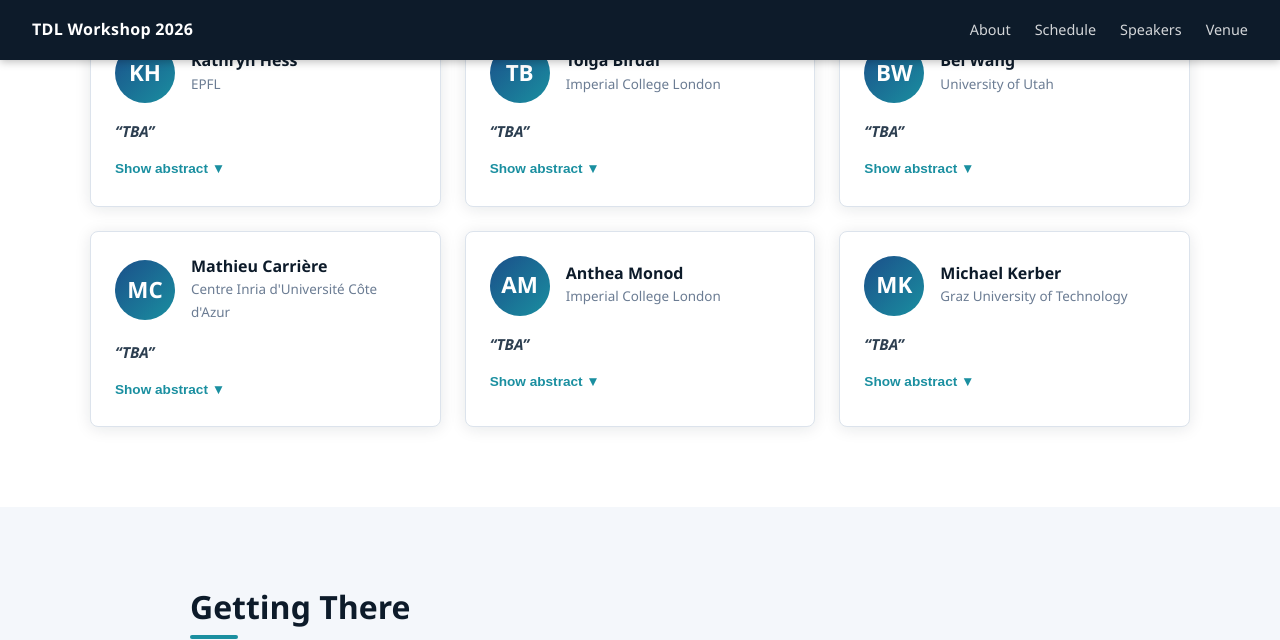
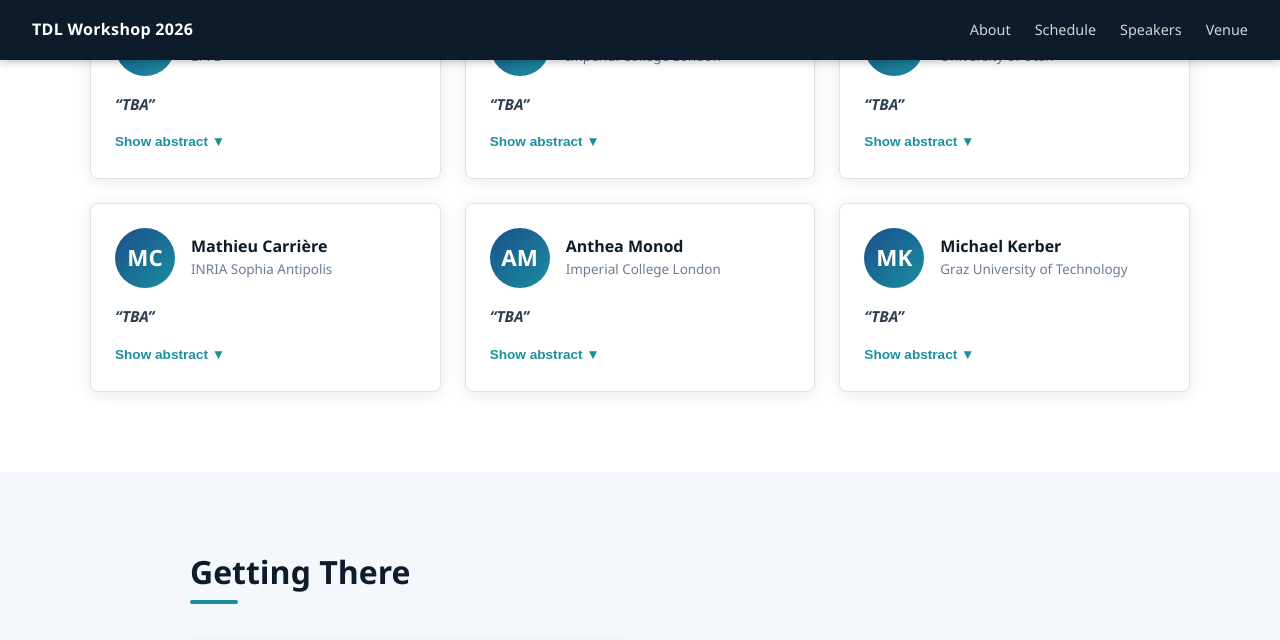
Before and after one commit to aidos-lab/tdl-workshop, a Jekyll site: the page built from index.html, in a window 1280 px wide and 900 px high, scrolled down 1994 px, cut to the strip 0-640 px from the top of the window. Built offline with Jekyll 4.4.1, drawn with Linux system fonts in a browser that asks for light colours.

Commit message:
fixed schedule

```diff
--- a/_data/speakers.yml
+++ b/_data/speakers.yml
@@ -37,7 +37,7 @@
     TBA
 
 - name: Mathieu Carrière
-  affiliation: Centre Inria d'Université Côte d'Azur
+  affiliation: INRIA Sophia Antipolis
   initials: MC
   talk_title: TBA
   abstract: |
--- a/index.html
+++ b/index.html
@@ -75,6 +75,8 @@
           <td class="ev-talk" rowspan="2">Plenary talk<br><em>Michael Kerber</em></td>
           <td class="ev-work" rowspan="3">Focused project work</td>
           <td class="ev-work" rowspan="4">Focused project work</td>
+        </tr>
+          <td class="sg-time">9:30</td>
         </tr>
         <tr>
           <td class="sg-time">10:00</td>
```
